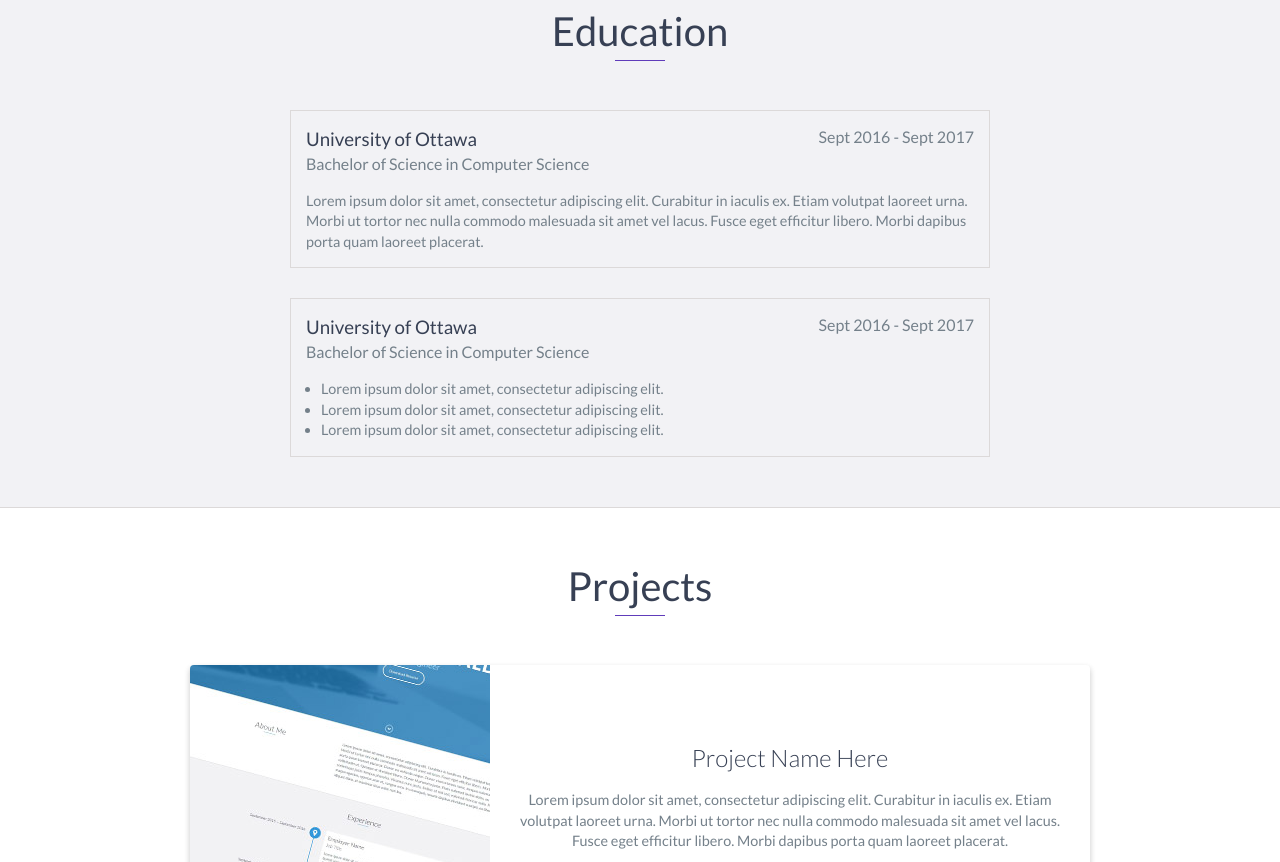
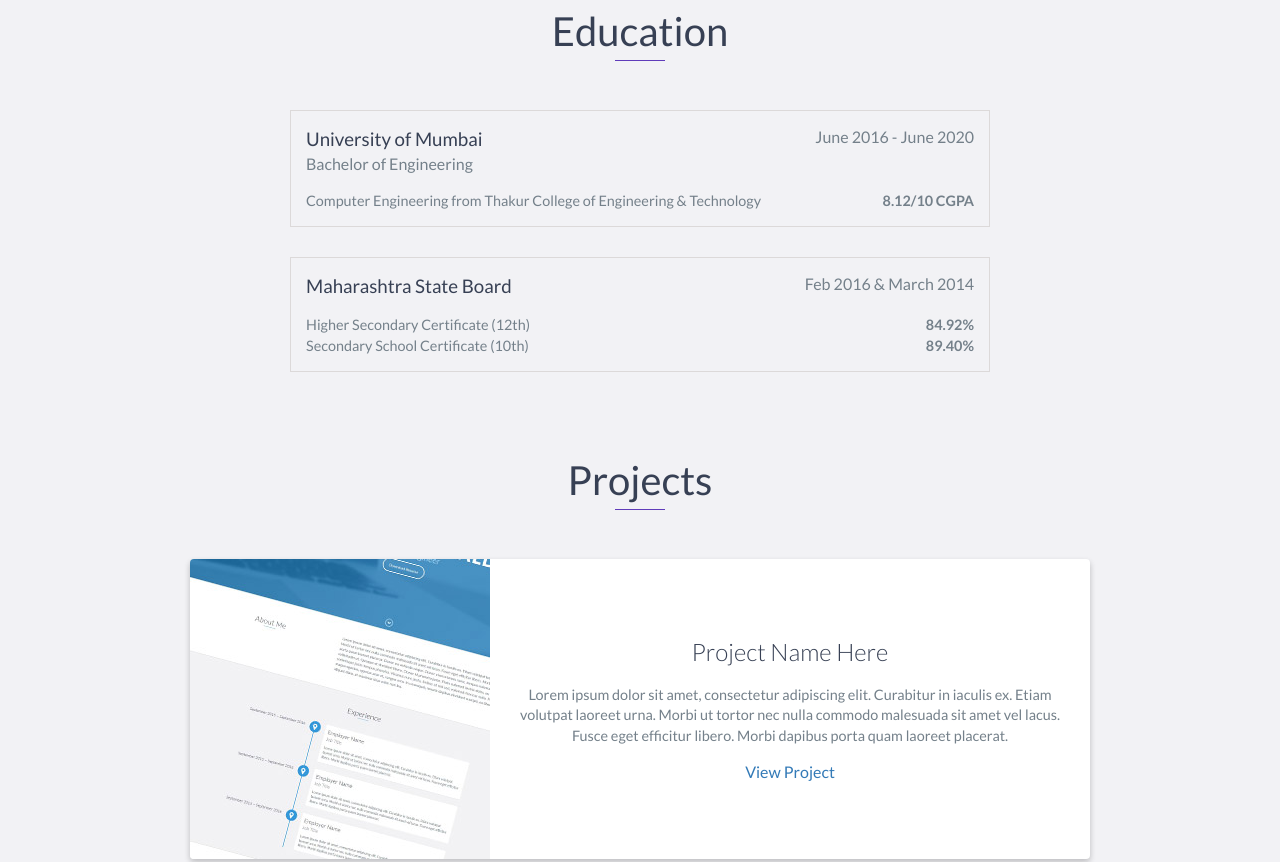
Before and after one commit to shubhampatane/shubhampatane.github.io, a website: page index.html in a window 1280 px wide. Shown: the part 1158-2020 px from the top of the page. Drawn offline with nearby package versions, Linux system fonts and the light colour scheme.

Commit message:
Update index.html

```diff
--- a/index.html
+++ b/index.html
@@ -88,34 +88,31 @@
     <div id="education"class="background-alt">
         <h2 class="heading">Education</h2>
         <div class="education-block">
-            <h3>University of Ottawa</h3>
-            <span class="education-date">Sept 2016 - Sept 2017</span>
-            <h4>Bachelor of Science in Computer Science</h4>
+            <h3>University of Mumbai</h3>
+            <span class="education-date">June 2016 - June 2020</span>
+            <h4>Bachelor of Engineering</h4>
             <p>
-                Lorem ipsum dolor sit amet, consectetur adipiscing elit. Curabitur in iaculis ex. Etiam volutpat laoreet urna. Morbi ut tortor nec nulla commodo malesuada sit amet vel lacus. Fusce eget efficitur libero. Morbi dapibus porta quam laoreet placerat.
+                <span class="education-date"><b>8.12/10 CGPA</b></span>
+                Computer Engineering from Thakur College of Engineering & Technology
+            </p>
+        </div>
+        <div class="education-block">
+            <h3>Maharashtra State Board</h3>
+            <span class="education-date">Feb 2016 & March 2014</span>
+            <h4></h4>
+            <p>
+                <span class="education-date"> </span>
+                    <p>
+                        <span class="education-date"><b>84.92%</b></span>
+                        Higher Secondary Certificate (12th)
+                    </p>
+                <p>
+                    <span class="education-date"><b>89.40%</b></span>
+                        Secondary School Certificate (10th)
+                </p>
             </p>
         </div>
         <!-- End .education-block -->
-
-        <div class="education-block">
-            <h3>University of Ottawa</h3>
-            <span class="education-date">Sept 2016 - Sept 2017</span>
-            <h4>Bachelor of Science in Computer Science</h4>
-            <ul>
-                <li>
-                    Lorem ipsum dolor sit amet, consectetur adipiscing elit.
-                </li>
-                <li>
-                    Lorem ipsum dolor sit amet, consectetur adipiscing elit.
-                </li>
-                <li>
-                    Lorem ipsum dolor sit amet, consectetur adipiscing elit.
-                </li>
-            </ul>
-        </div>
-        <!-- End .education-block -->
-    </div>
-    <!-- End #education -->
 
     <div id="projects">
         <h2 class="heading">Projects</h2>
```
